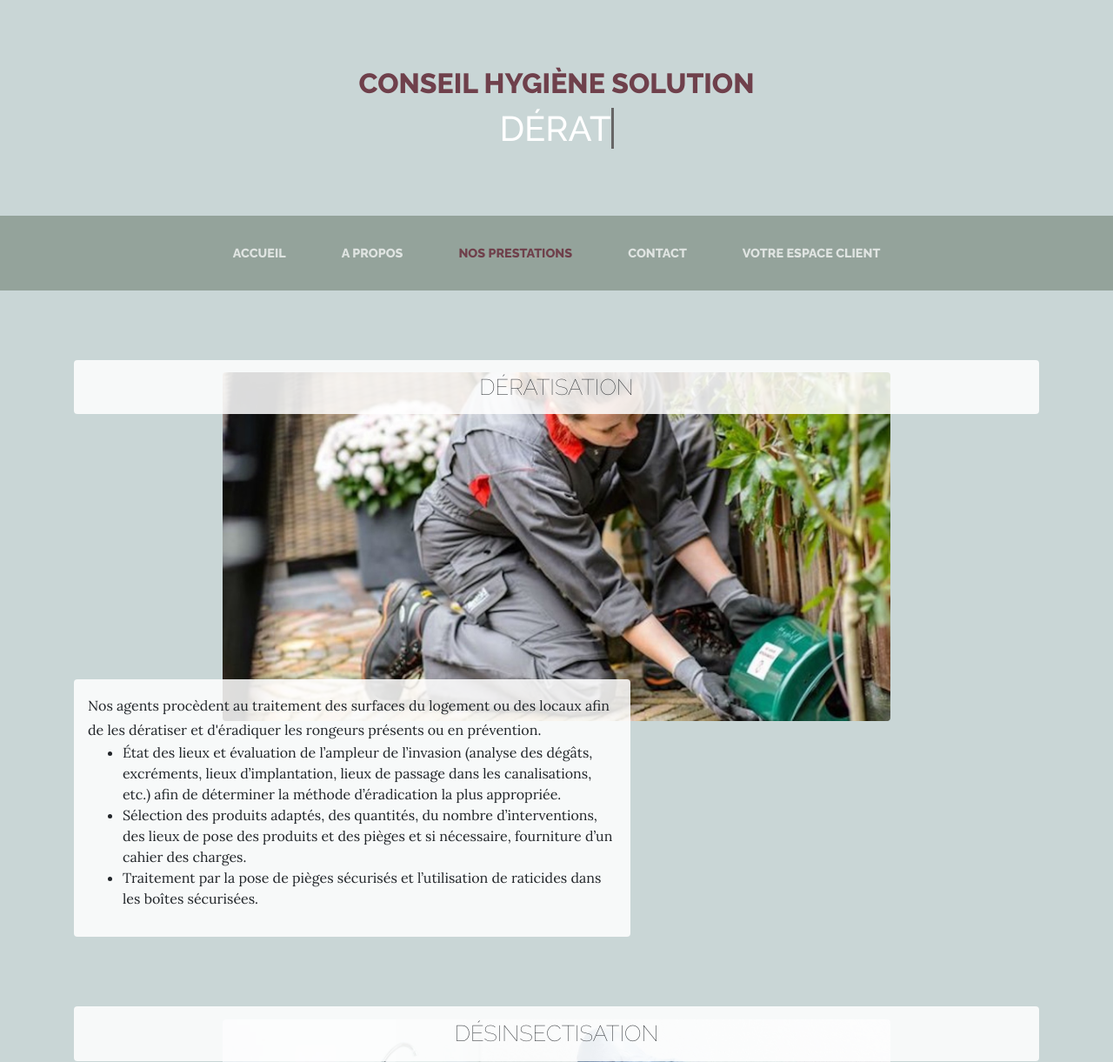
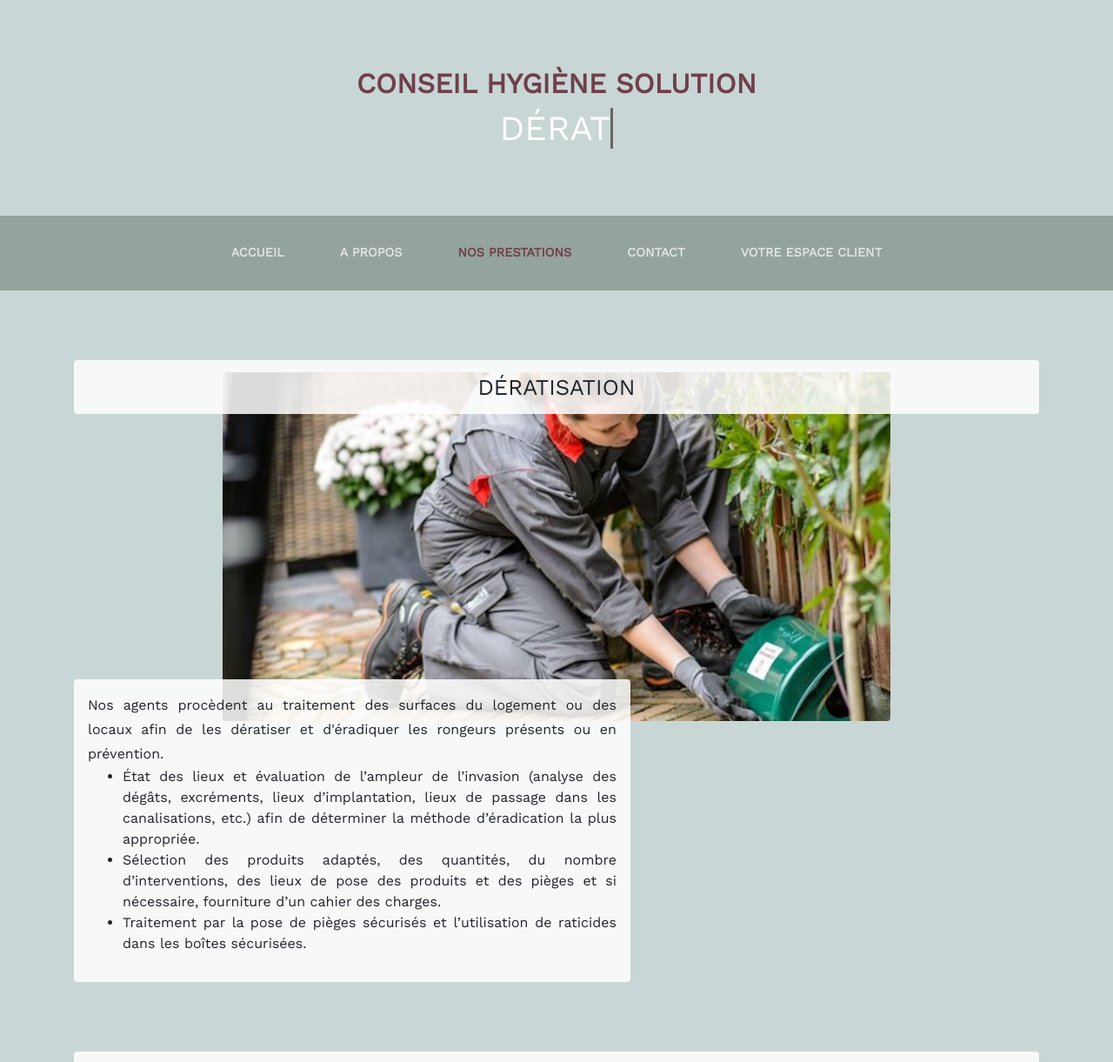
Before and after one commit to Ivandureve/ratz, a website: page products.html in a window 1280 px wide. Shown: the top 1221 px of the page at 87% size. Drawn offline with nearby package versions, Linux system fonts and the light colour scheme.

Commit message:
change font + justify text

```diff
--- a/css/business-casual.css
+++ b/css/business-casual.css
@@ -5,7 +5,7 @@
  */
 
 body {
-  font-family: 'Lora';
+  font-family: 'Work Sans', sans-serif;
   background-image: linear-gradient(rgba(47, 23, 15, 0.65), rgba(47, 23, 15, 0.65)), url("../img/bg.jpg");
   background-attachment: fixed;
   background-position: center;
@@ -18,7 +18,7 @@ h3,
 h4,
 h5,
 h6 {
-  font-family: 'Raleway';
+  font-family: 'Work Sans', sans-serif;
 }
 
 p {
@@ -34,7 +34,7 @@ p {
   margin-bottom: 5rem;
   text-transform: uppercase;
   line-height: 1;
-  font-family: 'Raleway';
+  font-family: 'Work Sans', sans-serif;
 }
 
 .site-heading .site-heading-upper {
@@ -76,7 +76,7 @@ p {
 
 #mainNav {
   background-color: rgba(47, 23, 15, 0.9);
-  font-family: 'Raleway';
+  font-family: 'Work Sans', sans-serif;
 }
 
 #mainNav .navbar-brand {
--- a/products.html
+++ b/products.html
@@ -16,8 +16,7 @@
   <!-- Bootstrap core CSS -->
   <link href="vendor/bootstrap/css/bootstrap.min.css" rel="stylesheet">
   <!-- Custom fonts for this template -->
-  <link href="https://fonts.googleapis.com/css?family=Raleway:100,100i,200,200i,300,300i,400,400i,500,500i,600,600i,700,700i,800,800i,900,900i" rel="stylesheet">
-  <link href="https://fonts.googleapis.com/css?family=Lora:400,400i,700,700i" rel="stylesheet">
+  <link href="https://fonts.googleapis.com/css?family=Work+Sans&display=swap" rel="stylesheet">
   <!-- Custom styles for this template -->
   <link href="css/business-casual.min.css" rel="stylesheet">
 </head>
@@ -75,7 +74,7 @@
         </div>
         <img class="product-item-img mx-auto d-flex rounded img-fluid mb-3 mb-lg-0" src="img/deratisation.jpg" alt="rat infestations nuisibles exterminator deratisation paris ile de france rattus rat domestique  souris    rongeurs  domestique">
         <div class="product-item-description d-flex mr-auto">
-          <div class="bg-faded p-3 rounded">
+          <div class="bg-faded p-3 rounded text-justify">
             <p class="mb-0">Nos agents procèdent au traitement des surfaces du logement ou des locaux afin de les dératiser et d'éradiquer les rongeurs présents ou en prévention.
               <ul>
                 <li>État des lieux et évaluation de l’ampleur de l’invasion (analyse des dégâts, excréments, lieux d’implantation, lieux de passage dans les canalisations, etc.) afin de déterminer la méthode d’éradication la plus appropriée.</li>
@@ -93,7 +92,7 @@
     <div class="container">
       <div class="product-item">
         <div class="product-item-title">
-          <div id="outer" class="bg-faded p-3 rounded">
+          <div id="outer" class="bg-faded p-3 rounded text-justify">
             <h2 id="iner" class="section-heading">
               <span class="section-heading-lower">Désinsectisation</span>
             </h2>
@@ -130,7 +129,7 @@
         </div>
         <img class="product-item-img mx-auto d-flex rounded img-fluid mb-3 mb-lg-0" src="img/desinfection.jpg" alt="rat infestations nuisibles exterminator deratisation paris ile de france rattus rat domestique  souris    rongeurs  domestique infestations nuisible maladie médecine reponsable intervention rapide ">
         <div class="product-item-description d-flex ml-auto">
-          <div class="bg-faded p-3 rounded">
+          <div class="bg-faded p-3 rounded text-justify">
             <p class="mb-0">La désinfection est l'une des branches de nos services. L'objectif est de réaliser la désinfection des lieux afin d'éliminer les différents germes pathogènes tels que les virus, bactéries et champignons en respectant les temps d’action. Les différentes procédures pour désinfecter un logement ou des locaux sont les suivantes :
               <ul>
                 <li>Le nettoyage post-débarras et en fin de chantier des parties communes (hall, palier, escalier et ascenseur)</li>
```
Also changed, not shown: about.html (+3 -4 lines), index.html (+4 -5 lines), store.html (+3 -4 lines), css/business-casual.min.css.
